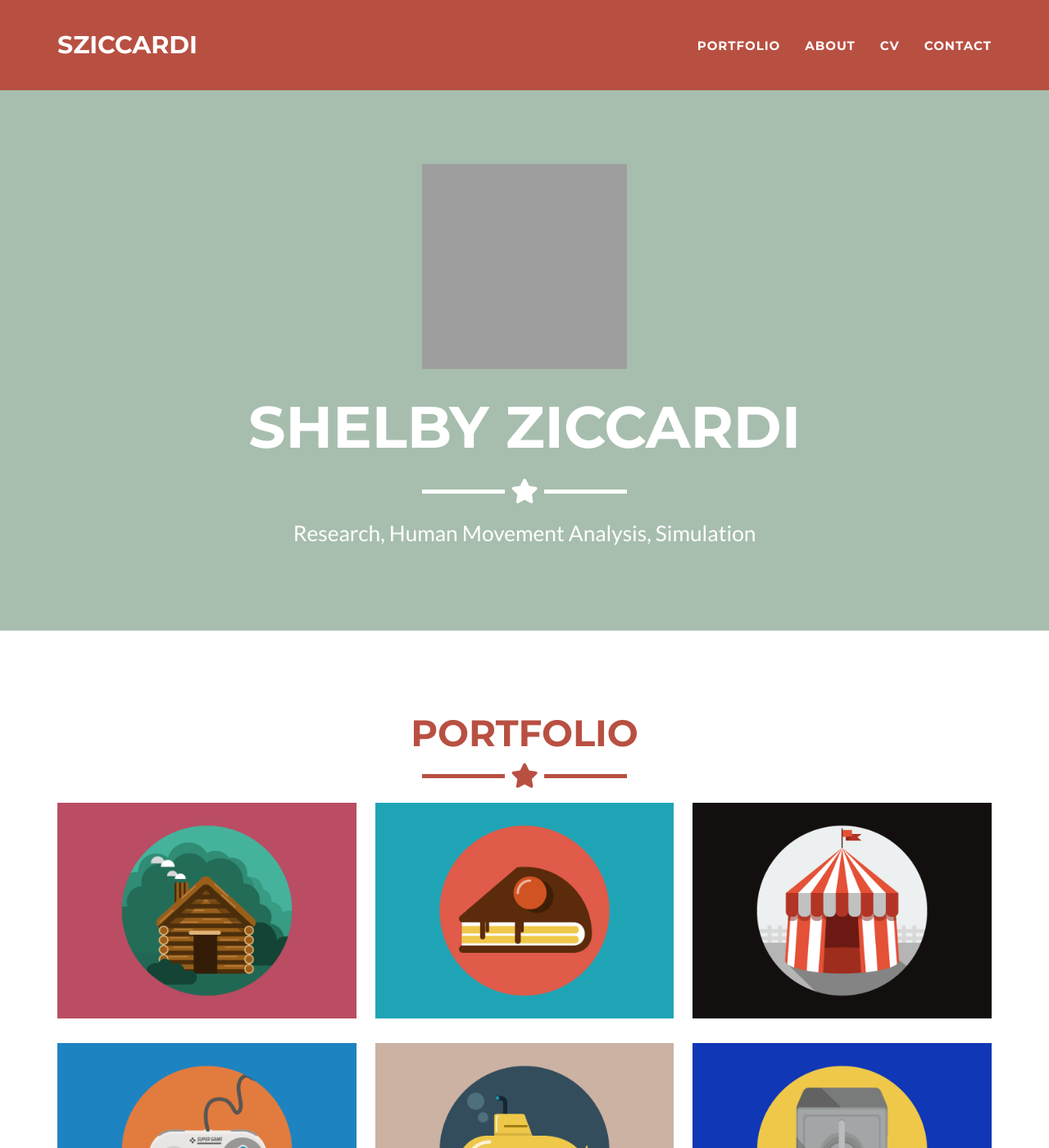
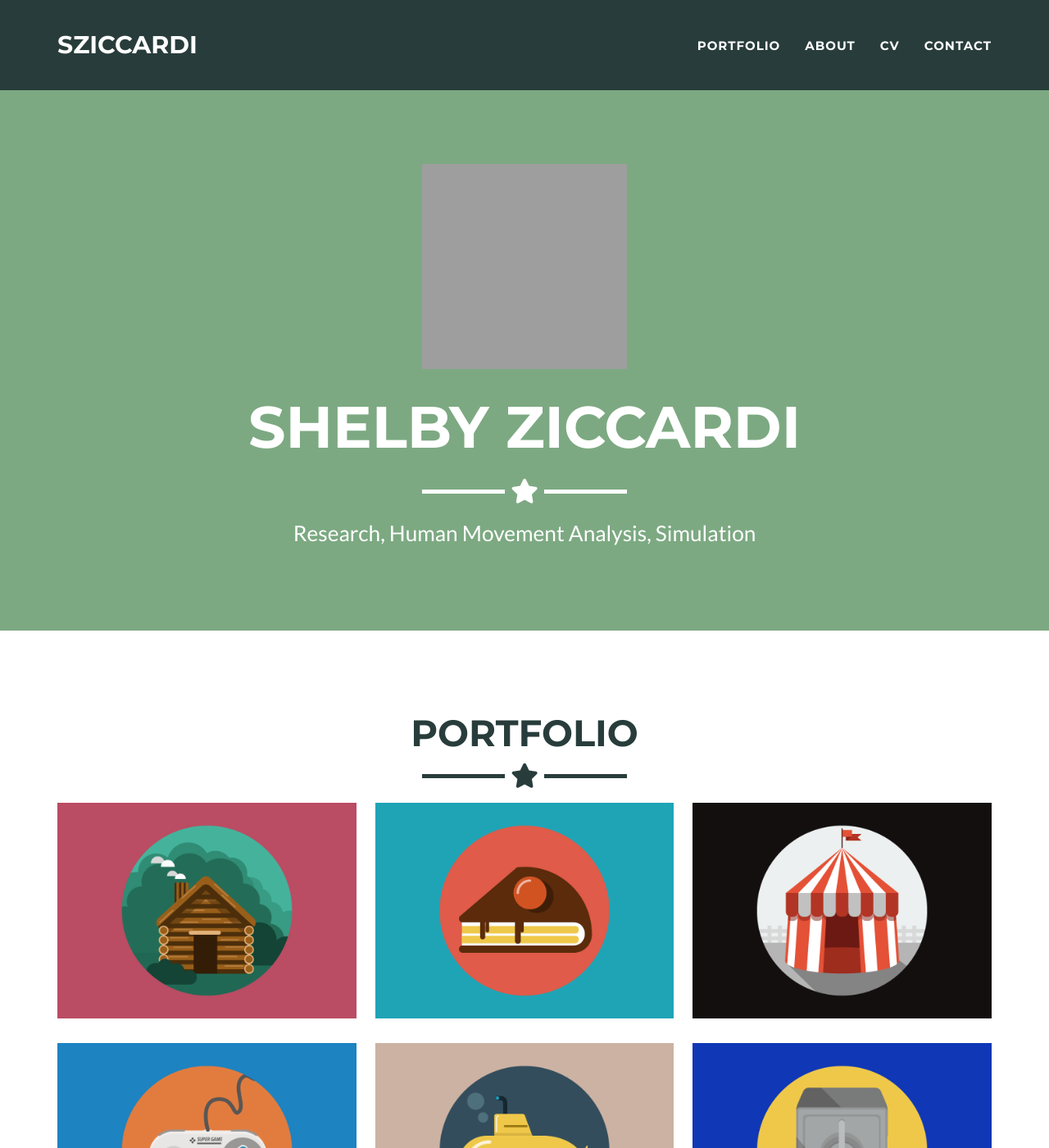
Before and after one commit to sziccardi/sziccardi.github.io, a Jekyll site: the page built from _posts/2014-07-18-project-1.markdown, in a window 1280 px wide and 1400 px high. Shown: the whole window at 82% size. Built offline with Jekyll 4.4.1, drawn with Linux system fonts in a browser that asks for light colours; some of the changed text lies outside the part shown; grey boxes are pictures that could not be loaded.

Commit message:
adjust colors and cv spacing again x4 and write about

```diff
--- a/_config.yml
+++ b/_config.yml
@@ -26,10 +26,10 @@
 
 # Color settings (hex-codes without the leading hash-tag)
 color:
-  primary: a7beae
-  primary-rgb: "167,190,174"
-  secondary: b85042
-  secondary-dark: 472d30
+  primary: 7ca982
+  primary-rgb: "124,169,130"
+  secondary: 283d3b
+  secondary-dark: b85042
 
   # color:
   # primary: A1BAA4
--- a/_includes/about.html
+++ b/_includes/about.html
@@ -9,19 +9,15 @@
     </div>
     <div class="row">
       <div class="col-lg-4 col-lg-offset-2">
-        <p>Freelancer is a free bootstrap theme created by Start Bootstrap. The download includes the complete
-          source files including HTML, CSS, and JavaScript as well as optional LESS stylesheets for easy
-          customization.</p>
+        <p>Hello! My name is Shelby Ziccardi and I am a senior PhD candidate in Computer Science at the University of Minnesota. My research focuses on methods of analysis for natural movement. Primarily this has been for analyzing typical and atypical human movement patterns for clinical applications. I am also extending this work to investigate methods of generating realistic human movement that captures the diversity of movement strategies humans take. </p>
       </div>
       <div class="col-lg-4">
-        <p>Whether you're a student looking to showcase your work, a professional looking to attract clients, or
-          a graphic artist looking to share your projects, this template is the perfect starting point! </p>
+        <p>Outside of the classroom and the lab, I am a huge reader and love the forests and mountains of the pacific northwest. I also enjoy sewing, cooking, and sports. I am involved with disability rights groups and play wheelchair sports when I can. </p>
       </div>
-      <div class="col-lg-8 col-lg-offset-2 text-center">
-        <a href="https://github.com/jeromelachaud/freelancer-theme" class="btn btn-lg btn-outline">
-          <i class="fa fa-download"></i> Download Theme
-        </a>
-      </div>
+    </div>
+    <div class="col-lg-4 text-center">
+      <p>I am always looking for research internship opportunities and plan to work in industry R&D positions after graduation.  </p>
+      <p>Lets connect!</p>
     </div>
   </div>
 </section>
--- a/_includes/css/main.css
+++ b/_includes/css/main.css
@@ -183,7 +183,7 @@
 }
 
 section.cv {
-    color: #{{ site.color.secondary-dark }};
+    color: #fff;
     background: #{{ site.color.primary }};
 }
 
--- a/_includes/cv.html
+++ b/_includes/cv.html
@@ -10,7 +10,7 @@
     </div>
 
     <div class="row" style="margin-bottom:2em;">
-      <div style="display:block;text-transform:uppercase;font-size:2em;font-weight:700;">
+      <div style="display:block;text-transform:uppercase;font-size:4em;font-weight:bold;">
           <p><b>Education</b></p>
       </div>
     </div>
@@ -22,7 +22,7 @@
         <p>Sept 2020 - Dec 2026 (estimated)</p>
       </div>
 
-      <div class="col-lg-4 col-lg-offset-2">
+      <div class="col-lg-4">
         <p><b>Relevant Coursework:</b> Motion and Planning in Games, 3D Computer Vision, Fundamentals of Machine Learning, Applied Motion Capture and Movement Analysis Technology, Advanced Computer Graphics, Computational Matrix Theory </p>
       </div>
     </div>
@@ -33,7 +33,7 @@
         <p>Study Abroad in Software Engineering</p>
         <p>Jan 2017 - May 2017</p>
       </div>
-      <div class="col-lg-4 col-lg-offset-2">
+      <div class="col-lg-4">
         <p><b>Relevant Coursework:</b> Computer Vision Applications for Digital Cinema, Mobile Development </p>
       </div>
     </div>
@@ -44,7 +44,7 @@
         <p>Supplemental Study in Multimedia</p>
         <p>May 2016 - Dec 2016</p>
       </div>
-      <div class="col-lg-4 col-lg-offset-2">
+      <div class="col-lg-4">
         <p><b>Relevant Coursework:</b>Multimedia Design, Graphics for Multimedia, 3D Animation and Modeling</p>
       </div>
     </div>
@@ -55,7 +55,7 @@
         <p>BA in Computer Science and Mathematics, Minor in Physics</p>
         <p>Aug 2014 - May 2018</p>
       </div>
-      <div class="col-lg-4 col-lg-offset-2">
+      <div class="col-lg-4">
         <p><b>Relevant Coursework:</b> Computer Graphics, Algorithms and Data Structures, Linear Algebra, Human-Computer Interaction </p>
 
         <p><b>Associated Honors: </b>Robert B. Pamplin Honors Society of Fellows, Pi Mu Epsilon Oregon Eta Chapter President, Gender Minorities in STEM Club Founder and Leader (GEMSTEM), Disabled Student Union founding member, Dean’s List </p>
@@ -65,7 +65,7 @@
     <hr>
 
     <div class="row" style="margin-bottom:2em;">
-      <div style="display:block;text-transform:uppercase;font-size:2em;font-weight:700;">
+      <div style="display:block;text-transform:uppercase;font-size:4em;font-weight:bold;">
           <p><b>Industry Experience</b></p>
       </div>
     </div>
@@ -77,7 +77,7 @@
         <p>May 2021 - Aug 2021</p>
       </div>
 
-      <div class="col-lg-4 col-lg-offset-2">
+      <div class="col-lg-4">
         <p>Developed evaluation metric library in Python for active learning parameter tuning of motion tracking system. Established randomized baselines for evaluating effectiveness of various models. Integrated development within large scale project and open source libraries including KWIVR. Presented my progress effectively to the client every two weeks and to the company as a whole at the end of the program. </p>
       </div>
     </div>
@@ -89,7 +89,7 @@
         <p>May 2018 - July 2020</p>
       </div>
 
-      <div class="col-lg-4 col-lg-offset-2">
+      <div class="col-lg-4">
         <p>Built innovative interactive native windows applications or augmented reality mobile applications for more than 12 high-profile clients. Designed effective, flexible, and maintainable code structure in a C++ environment that fulfilled client and designer requested features. Implemented improvements to company-wide frameworks based in Cinder, an open source graphics framework wrapper for OpenGL. Managed support tickets, onsite and remote installations, and both client and department collaborations </p>
       </div>
     </div>
@@ -100,7 +100,7 @@
         <p>University of Southern California Institute for Creative Technologies, Mixed Reality Lab</p>
         <p>May 2017 - Aug 2017</p>
       </div>
-      <div class="col-lg-4 col-lg-offset-2">
+      <div class="col-lg-4">
         <p>Developed novel research question after thorough analysis of previous work in redirected walking and human perception in virtual reality. Designed comprehensive research strategies and a full virtual reality user study in Unity. Worked independently as well as collaboratively to set and complete intermediate goals.</p>
       </div>
     </div>
@@ -108,7 +108,7 @@
     <hr>
 
     <div class="row" style="margin-bottom:2em;">
-      <div style="display:block;text-transform:uppercase;font-size:2em;font-weight:700;">
+      <div style="display:block;text-transform:uppercase;font-size:4em;font-weight:bold;">
           <p><b>Teaching Experience</b></p>
       </div>
     </div>
@@ -119,7 +119,7 @@
         <p>University of Minnesota - Computer Science and Engineering</p>
         <p>Jan 2025 - May 2025</p>
       </div>
-      <div class="col-lg-4 col-lg-offset-2">
+      <div class="col-lg-4">
         <p>Defined learning objectives and course policies for large advanced undergraduate elective course. Prepared and delivered 28 content-rich lectures to 135 students. Developed assignments and assessments to capture key data science and machine learning engineering skills. Managed task distribution and completion for 4 teaching assistants with varying workload requirements. Facilitated office hours and offline questions effectively and compassionately. </p>
       </div>
     </div>
@@ -130,7 +130,7 @@
         <p>University of Minnesota - Computer Science and Engineering</p>
         <p>Aug 2023 - Dec 2024</p>
       </div>
-      <div class="col-lg-4 col-lg-offset-2">
+      <div class="col-lg-4">
         <p>Develop coursework and evaluation metrics to capture key curriculum features for C++ and Java based course in software engineering. Manage two lab sections per term with direct instruction for approx. 60 students. Facilitate office hours and offline questions. Collaborate with 20 other undergraduate and graduate teaching assistants to provide support to over 300 undergraduate students. </p>
       </div>
     </div>
@@ -141,7 +141,7 @@
         <p>University of Minnesota - Data Science and AI Hub</p>
         <p>Jun 2022 - Present</p>
       </div>
-      <div class="col-lg-4 col-lg-offset-2">
+      <div class="col-lg-4">
         <p>Develop 2 week long data science and machine learning curriculum for over 75 high school students each summer. Manage and meet fundraising, enrollment, and curriculum goals. Oversee 3 other instructors, 4-6 teaching assistants, and 8 volunteers across two week-long camps. Successfully teach and mentor 25 students through their own independent machine learning projects in Python using Pandas and SciKit-Learn.</p>
       </div>
     </div>
```
